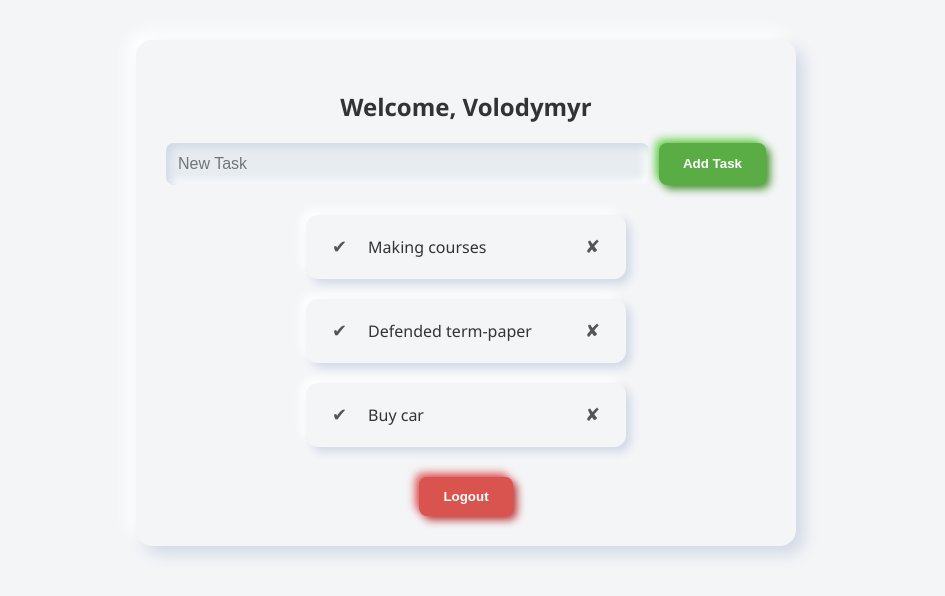
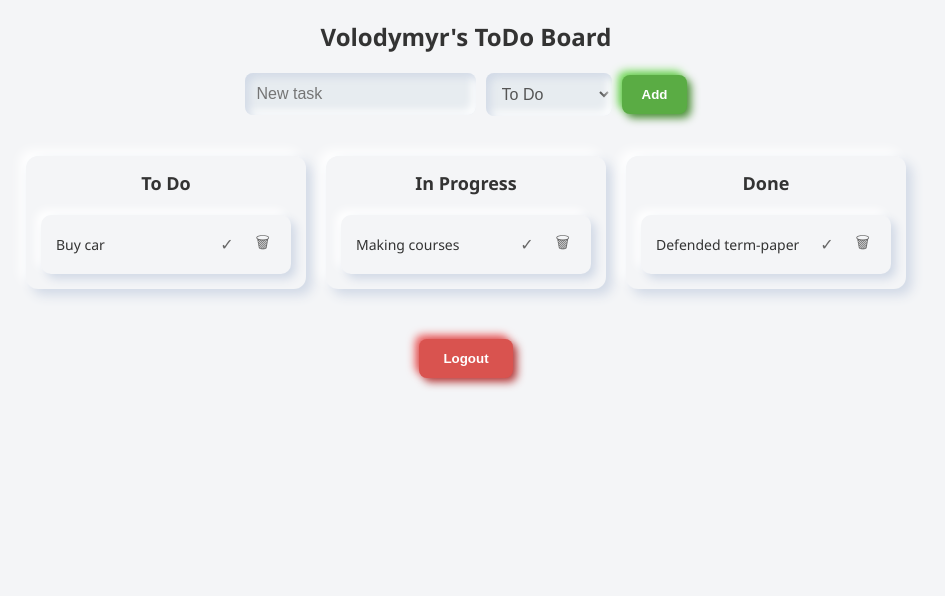
Before and after one commit to Ohsudden/PracticeAITask, a Flask app: page /todo in a window 1280 px wide. Shown: the top 596 px of the page, without its empty margins (174-1119 px from the left). Run offline with Flask 3, Linux system fonts and the light colour scheme; a user stored in the database is signed in; data comes from the database, SQL or seed files in the repository; both versions use the stored data as it was after the commit.

```diff
--- a/app.py
+++ b/app.py
@@ -1,6 +1,5 @@
 from flask import Flask, render_template, request, redirect, session, url_for
 import sqlite3
-import os
 
 class ToDoApp:
     def __init__(self):
@@ -24,6 +23,7 @@ class ToDoApp:
                     id INTEGER PRIMARY KEY AUTOINCREMENT,
                     description TEXT NOT NULL,
                     completed BOOLEAN NOT NULL DEFAULT 0,
+                    status TEXT NOT NULL DEFAULT 'To Do',
                     user_id INTEGER NOT NULL,
                     FOREIGN KEY(user_id) REFERENCES users(id)
                 )
@@ -71,16 +71,22 @@ class ToDoApp:
                 return redirect('/')
             with sqlite3.connect("todo.db") as con:
                 cur = con.cursor()
-                cur.execute("SELECT id, description, completed FROM tasks WHERE user_id=?", (session['user_id'],))
+                cur.execute("SELECT id, description, completed, status FROM tasks WHERE user_id=?", (session['user_id'],))
                 tasks = cur.fetchall()
-            return render_template('todo.html', tasks=tasks, username=session['username'])
+
+            columns = {"To Do": [], "In Progress": [], "Done": []}
+            for task in tasks:
+                columns[task[3]].append(task)
+
+            return render_template('todo.html', columns=columns, username=session['username'])
 
         @app.route('/add_task', methods=['POST'])
         def add_task():
             task = request.form['task']
+            status = request.form['status']
             with sqlite3.connect("todo.db") as con:
                 cur = con.cursor()
-                cur.execute("INSERT INTO tasks (description, user_id) VALUES (?, ?)", (task, session['user_id']))
+                cur.execute("INSERT INTO tasks (description, status, user_id) VALUES (?, ?, ?)", (task, status, session['user_id']))
             return redirect('/todo')
 
         @app.route('/toggle_task/<int:task_id>', methods=['POST'])
--- a/static/style.css
+++ b/static/style.css
@@ -171,3 +171,135 @@ h2 {
 .neumorphic-form a:hover {
     text-decoration: underline;
 }
+
+#addColumnForm {
+    display: flex;
+    justify-content: center;
+    align-items: center;
+    gap: 10px;
+    margin: 20px auto;
+    flex-wrap: wrap;
+    max-width: 700px;
+}
+
+#addColumnForm input[type="text"],
+#addColumnForm select {
+    padding: 12px;
+    border-radius: 8px;
+    border: none;
+    background: #e7ecf0;
+    box-shadow: inset 4px 4px 8px #d1d9e6,
+                inset -4px -4px 8px #ffffff;
+    font-size: 16px;
+    color: #555;
+}
+
+#addColumnForm button {
+    padding: 12px 20px;
+    border: none;
+    border-radius: 8px;
+    background: #5aac44;
+    color: white;
+    font-weight: bold;
+    cursor: pointer;
+    box-shadow: 4px 4px 8px #4a8d36,
+                -4px -4px 8px #6fd955;
+}
+
+#addColumnForm button:hover {
+    background-color: #519839;
+}
+
+.board {
+    display: flex;
+    gap: 20px;
+    overflow-x: auto;
+    padding: 20px;
+    justify-content: center;
+}
+
+.column {
+    background: #f4f5f7;
+    padding: 15px;
+    border-radius: 12px;
+    box-shadow: 6px 6px 12px #d1d9e6,
+                -6px -6px 12px #ffffff;
+    width: 250px;
+    flex-shrink: 0;
+    display: flex;
+    flex-direction: column;
+    gap: 10px;
+}
+
+.column-header {
+    font-weight: bold;
+    font-size: 18px;
+    text-align: center;
+    margin-bottom: 10px;
+    color: #333;
+}
+
+.card-list {
+    display: flex;
+    flex-direction: column;
+    gap: 10px;
+}
+
+.card {
+    background: #f4f5f7;
+    padding: 15px;
+    border-radius: 10px;
+    box-shadow: 5px 5px 10px #d1d9e6,
+                -5px -5px 10px #ffffff;
+    display: flex;
+    align-items: center;
+    gap: 10px;
+    justify-content: space-between;
+    flex-wrap: wrap;
+}
+
+.card span {
+    flex-grow: 1;
+    font-size: 14px;
+    color: #333;
+}
+
+.completed {
+    text-decoration: line-through;
+    color: #888;
+}
+
+.card form {
+    display: inline;
+}
+
+.card button {
+    background: none;
+    border: none;
+    cursor: pointer;
+    font-size: 16px;
+    color: #666;
+    transition: transform 0.1s ease;
+}
+
+.card button:hover {
+    transform: scale(1.2);
+}
+
+.logout-btn {
+    display: block;
+    margin: 30px auto;
+    padding: 12px 24px;
+    border: none;
+    border-radius: 8px;
+    background: #d9534f;
+    color: white;
+    font-weight: bold;
+    cursor: pointer;
+    box-shadow: 4px 4px 8px #b43c3c,
+                -4px -4px 8px #eb5c5c;
+}
+
+.logout-btn:hover {
+    background: #c9302c;
+}
--- a/templates/todo.html
+++ b/templates/todo.html
@@ -2,33 +2,45 @@
 <html lang="en">
 <head>
     <meta charset="UTF-8">
-    <title>Your Tasks</title>
-    <link rel="stylesheet" href="/static/style.css">
-    <script defer src="/static/script.js"></script>
+    <title>ToDo Board</title>
+    <link rel="stylesheet" href="{{ url_for('static', filename='style.css') }}">
 </head>
 <body>
-    <div class="neumorphic-container">
-        <h2>Welcome, {{ username }}</h2>
-        <form id="addTaskForm" method="POST" action="/add_task">
-            <input type="text" name="task" placeholder="New Task" required>
-            <button type="submit">Add Task</button>
-        </form>
-        <ul id="taskList">
-            {% for task in tasks %}
-                <li class="neumorphic-item">
+    <h2>{{ username }}'s ToDo Board</h2>
+
+    <form id="addColumnForm" method="POST" action="/add_task">
+        <input type="text" name="task" placeholder="New task" required>
+        <select name="status">
+            <option value="To Do">To Do</option>
+            <option value="In Progress">In Progress</option>
+            <option value="Done">Done</option>
+        </select>
+        <button type="submit">Add</button>
+    </form>
+
+    <div class="board">
+        {% for status, tasks in columns.items() %}
+        <div class="column">
+            <div class="column-header">{{ status }}</div>
+            <div class="card-list">
+                {% for task in tasks %}
+                <div class="card">
+                    <span class="{% if task[2] %}completed{% endif %}">{{ task[1] }}</span>
                     <form method="POST" action="/toggle_task/{{ task[0] }}">
-                        <button class="checkbox-btn {% if task[2] %}done{% endif %}" type="submit">✔</button>
+                        <button title="Toggle">✓</button>
                     </form>
-                    <span class="{% if task[2] %}completed{% endif %}">{{ task[1] }}</span>
                     <form method="POST" action="/delete_task/{{ task[0] }}">
-                        <button class="delete-btn">✘</button>
+                        <button title="Delete">🗑</button>
                     </form>
-                </li>
-            {% endfor %}
-        </ul>
-        <form method="GET" action="/logout">
-            <button class="logout-btn">Logout</button>
-        </form>
+                </div>
+                {% endfor %}
+            </div>
+        </div>
+        {% endfor %}
     </div>
+
+    <form method="GET" action="/logout">
+        <button class="logout-btn">Logout</button>
+    </form>
 </body>
 </html>
```
Also changed, not shown: todo.db (added).
